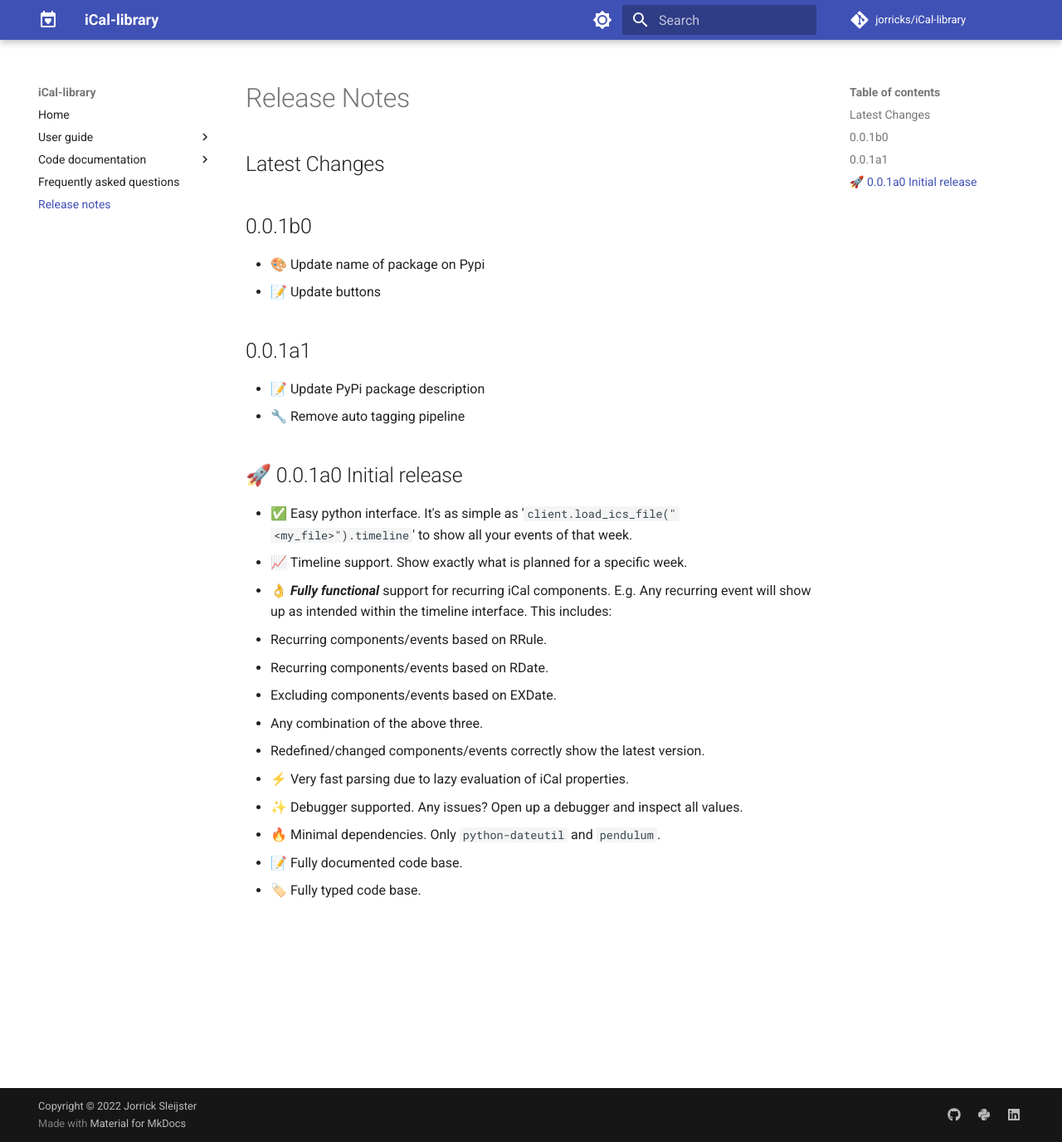
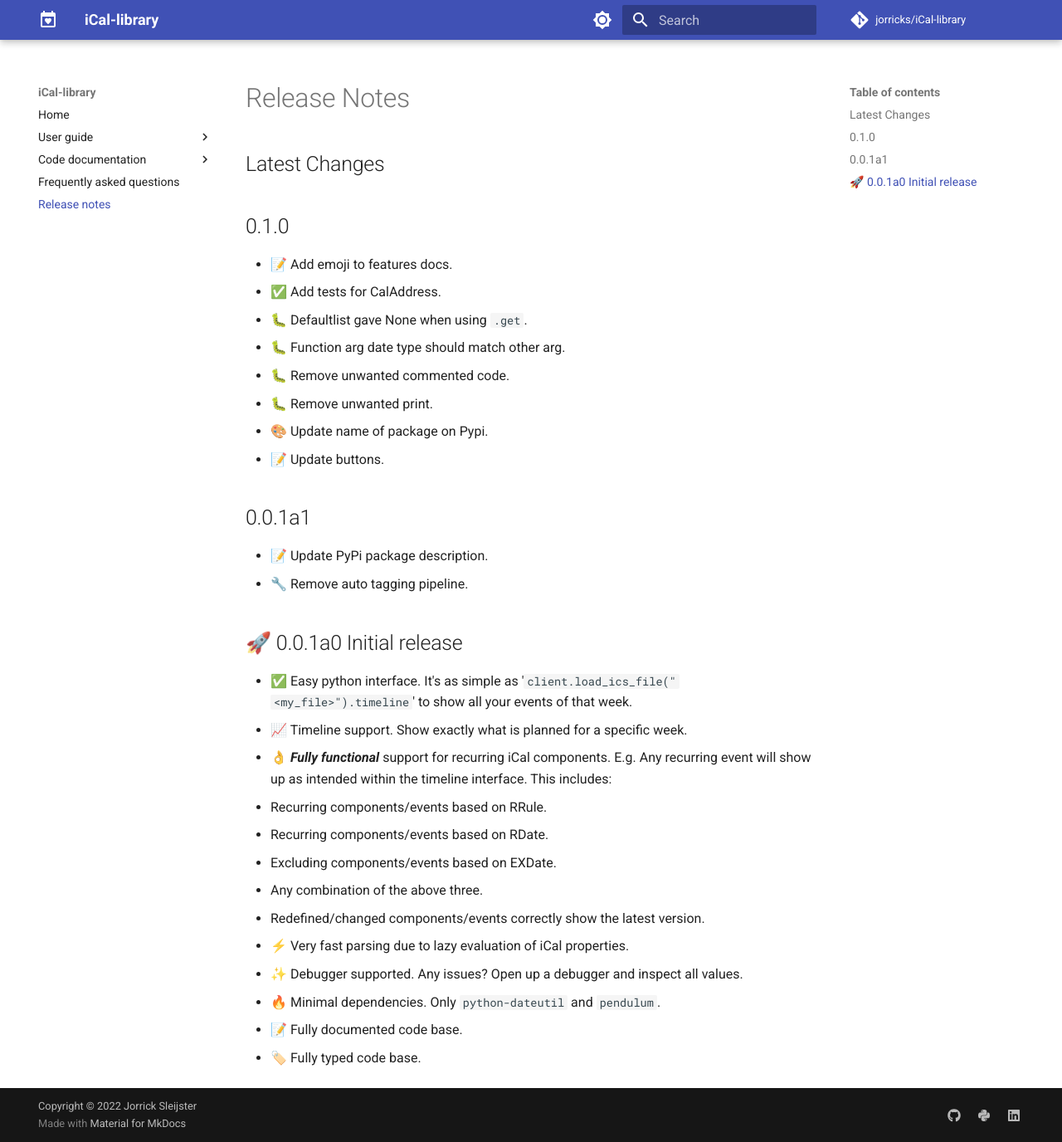
Before and after one commit to Jorricks/iCal-library, an MkDocs documentation site: the page built from docs/release-notes.md, in a window 1280 px wide and 1376 px high. Shown: the whole window at 83% size. Built offline with MkDocs 1.6.1 and Material for MkDocs 9.7.7, drawn with Linux system fonts in a browser that asks for light colours; comment, search, counter and statistics services are not loaded.

Commit message:
🔖 Version 0.1.0

```diff
--- a/docs/release-notes.md
+++ b/docs/release-notes.md
@@ -2,13 +2,19 @@
 
 ## Latest Changes
 
-## 0.0.1b0
-- 🎨 Update name of package on Pypi
-- 📝 Update buttons
+## 0.1.0
+- 📝 Add emoji to features docs.
+- ✅ Add tests for CalAddress.
+- 🐛 Defaultlist gave None when using `.get`.
+- 🐛 Function arg date type should match other arg.
+- 🐛 Remove unwanted commented code.
+- 🐛 Remove unwanted print.
+- 🎨 Update name of package on Pypi.
+- 📝 Update buttons.
 
 ## 0.0.1a1
-- 📝 Update PyPi package description
-- 🔧 Remove auto tagging pipeline
+- 📝 Update PyPi package description.
+- 🔧 Remove auto tagging pipeline.
 
 ## 🚀 0.0.1a0 Initial release
 - ✅ Easy python interface. It's as simple as '`client.load_ics_file("<my_file>").timeline`' to show all your events of that week.
--- a/src/ical_library/__init__.py
+++ b/src/ical_library/__init__.py
@@ -1,7 +1,7 @@
 """
 Fast, yet simple, iCalendar reader with excellent recurrence support.
 """
-__version__ = "0.0.1a1"
+__version__ = "0.1.0"
 
 from ical_library.cache_client import CacheClient
 from ical_library.exceptions import *
```
